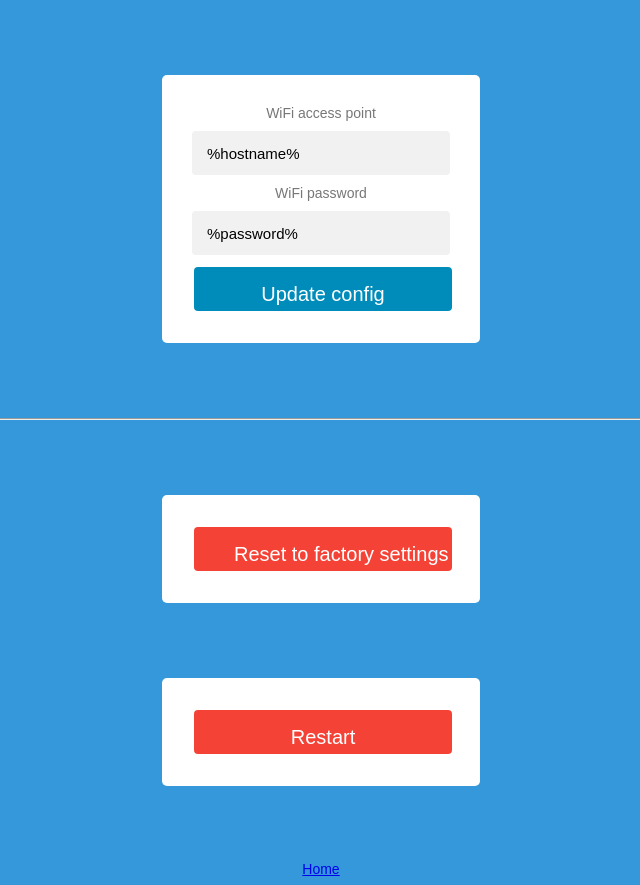
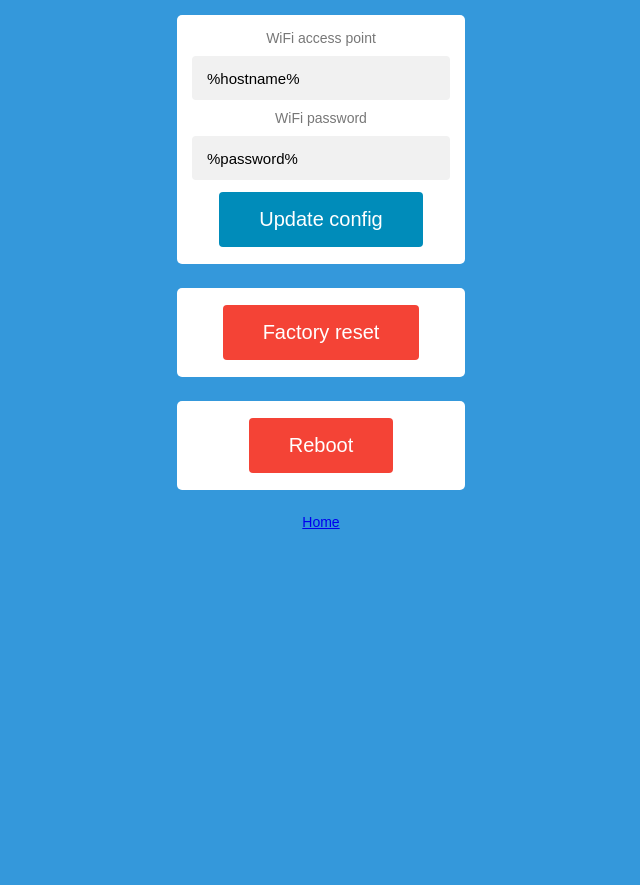
Before and after one commit to vladkozlov69/esp32webremote, a plain HTML site: page data/ap/config.html in a window 1280 px wide. Shown: the whole page, without its empty margins (319-959 px from the left). After the commit the page ends 800 px from the top, so only its background shows below. Drawn offline with Linux system fonts and the light colour scheme.

Commit message:
UI tweaks

```diff
--- a/data/ap/config.html
+++ b/data/ap/config.html
@@ -12,18 +12,17 @@
             <input type="text" id="hostname" name="hostname" value="%hostname%"><br>
             <label for="password">WiFi password</label><br>
             <input type="text" id="password" name="password" value="%password%"><br>
-            <input type="submit" class="button button1" value="Update config">
+            <button type="submit" class="button button1">Update config</button>
         </form>
         </p>
-        <hr/>
         <p>
             <form action="/ap/factory" method="POST">
-                <input type="submit" class="button button2" value="Reset to factory settings">
+                <button type="submit" class="button button2">Factory reset</button>
             </form>
         </p>
         <p>
             <form action="/reboot" method="POST">
-                <input type="submit" class="button button2" value="Restart">
+                <button type="submit" class="button button2">Reboot</button>
             </form>
         </p>
         <a href="/">Home</a>
--- a/data/style.css
+++ b/data/style.css
@@ -43,7 +43,7 @@ p{
   font-size:15px
 }
 
-input {
+input:not(.button) {
   background:#f1f1f1;
   border:0;
   padding:0 15px
@@ -79,8 +79,8 @@ body {
 form {
   background:#fff;
   max-width:258px;
-  margin:75px auto;
-  padding:30px;
+  margin:15px auto;
+  padding:15px;
   border-radius:5px;
   text-align:center
 }
```
Also changed, not shown: data/mqtt/config.html (+2 -3 lines), data/ota/ota.html (renamed from data/ota.html), 1 other file.
